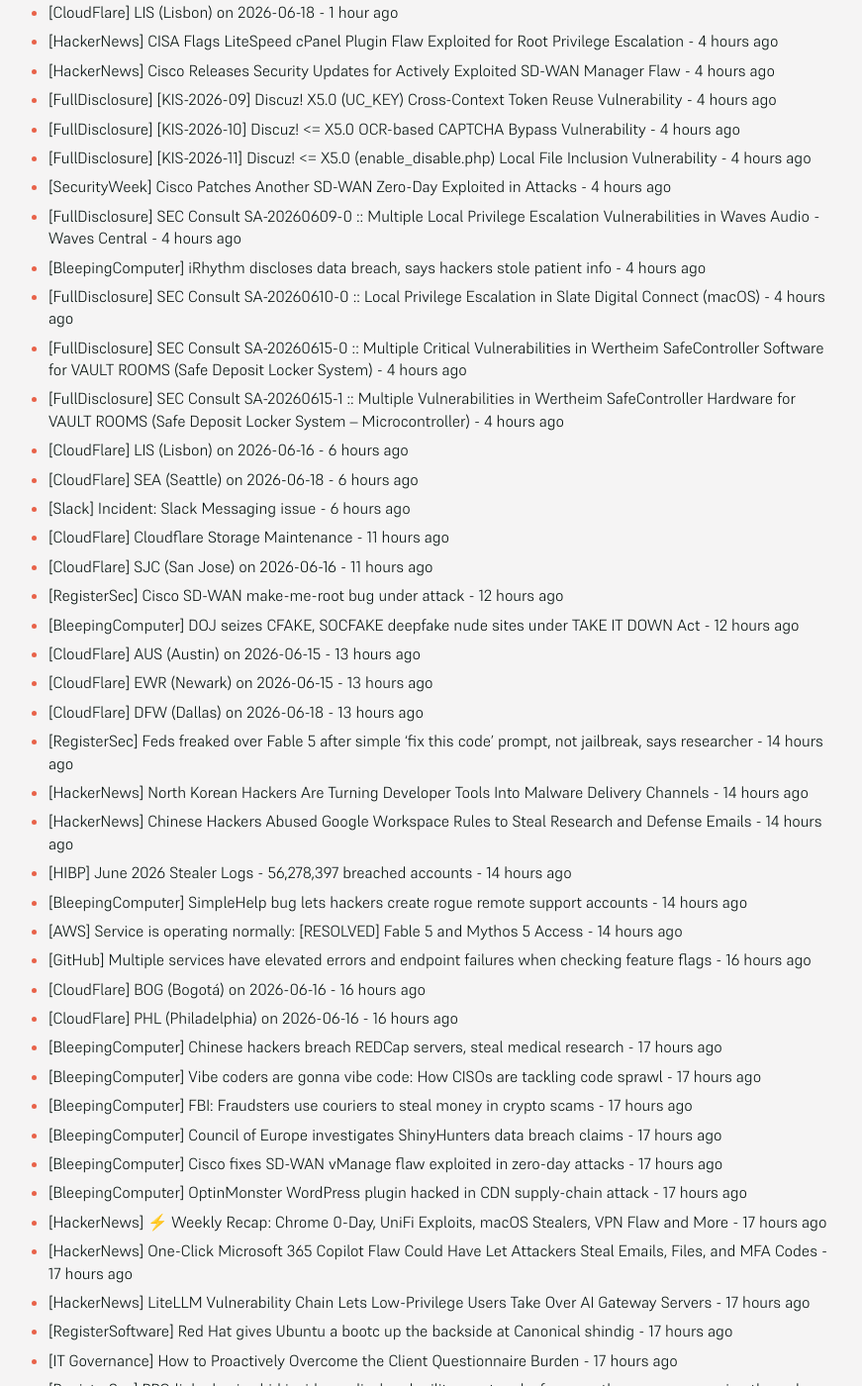
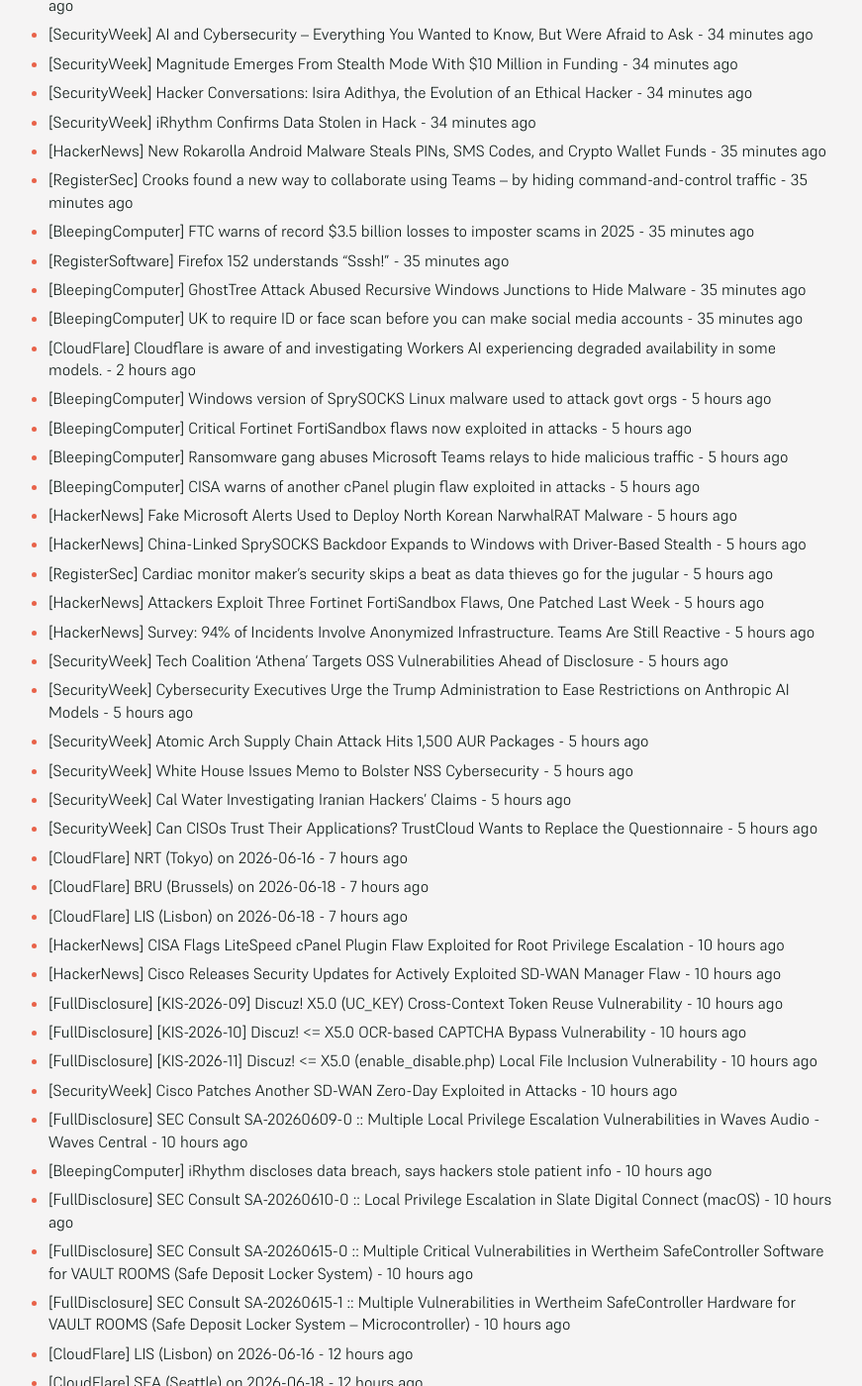
Before and after one commit to SecOpsNews/news, a Jekyll site: the page built from index.md, in a window 1280 px wide and 1400 px high, scrolled down 332 px. Shown: the whole window at 99% size, without its empty margins (215-1086 px from the left). Built offline with Jekyll 4.4.1, drawn with Linux system fonts in a browser that asks for light colours; some of the changed text lies outside the part shown.

Commit message:
New Feed

```diff
--- a/index.md
+++ b/index.md
@@ -9,82 +9,110 @@ description: Latest Updates
 
 <!-- SecOps start -->
 
-- [CloudFlare] NRT (Tokyo) on 2026-06-16 - 1 hour ago
-- [CloudFlare] BRU (Brussels) on 2026-06-18 - 1 hour ago
-- [CloudFlare] LIS (Lisbon) on 2026-06-18 - 1 hour ago
-- [HackerNews] CISA Flags LiteSpeed cPanel Plugin Flaw Exploited for Root Privilege Escalation - 4 hours ago
-- [HackerNews] Cisco Releases Security Updates for Actively Exploited SD-WAN Manager Flaw - 4 hours ago
-- [FullDisclosure] [KIS-2026-09] Discuz! X5.0 (UC_KEY) Cross-Context Token Reuse	Vulnerability - 4 hours ago
-- [FullDisclosure] [KIS-2026-10] Discuz! <= X5.0 OCR-based CAPTCHA Bypass	Vulnerability - 4 hours ago
-- [FullDisclosure] [KIS-2026-11] Discuz! <= X5.0 (enable_disable.php) Local File Inclusion Vulnerability - 4 hours ago
-- [SecurityWeek] Cisco Patches Another SD-WAN Zero-Day Exploited in Attacks - 4 hours ago
-- [FullDisclosure] SEC Consult SA-20260609-0 :: Multiple Local Privilege Escalation Vulnerabilities in Waves Audio - Waves Central - 4 hours ago
-- [BleepingComputer] iRhythm discloses data breach, says hackers stole patient info - 4 hours ago
-- [FullDisclosure] SEC Consult SA-20260610-0 :: Local Privilege Escalation in Slate Digital Connect (macOS) - 4 hours ago
-- [FullDisclosure] SEC Consult SA-20260615-0 :: Multiple Critical Vulnerabilities in Wertheim SafeController Software for VAULT ROOMS (Safe Deposit Locker System) - 4 hours ago
-- [FullDisclosure] SEC Consult SA-20260615-1 :: Multiple Vulnerabilities in Wertheim SafeController Hardware for VAULT ROOMS (Safe Deposit Locker System – Microcontroller) - 4 hours ago
-- [CloudFlare] LIS (Lisbon) on 2026-06-16 - 6 hours ago
-- [CloudFlare] SEA (Seattle) on 2026-06-18 - 6 hours ago
-- [Slack] Incident: Slack Messaging issue - 6 hours ago
-- [CloudFlare] Cloudflare Storage Maintenance - 11 hours ago
-- [CloudFlare] SJC (San Jose) on 2026-06-16 - 11 hours ago
-- [RegisterSec] Cisco SD-WAN make-me-root bug under attack - 12 hours ago
-- [BleepingComputer] DOJ seizes CFAKE, SOCFAKE deepfake nude sites under TAKE IT DOWN Act - 12 hours ago
-- [CloudFlare] AUS (Austin) on 2026-06-15 - 13 hours ago
-- [CloudFlare] EWR (Newark) on 2026-06-15 - 13 hours ago
-- [CloudFlare] DFW (Dallas) on 2026-06-18 - 13 hours ago
-- [RegisterSec] Feds freaked over Fable 5 after simple 'fix this code' prompt, not jailbreak, says researcher - 14 hours ago
-- [HackerNews] North Korean Hackers Are Turning Developer Tools Into Malware Delivery Channels - 14 hours ago
-- [HackerNews] Chinese Hackers Abused Google Workspace Rules to Steal Research and Defense Emails - 14 hours ago
-- [HIBP] June 2026 Stealer Logs - 56,278,397 breached accounts - 14 hours ago
-- [BleepingComputer] SimpleHelp bug lets hackers create rogue remote support accounts - 14 hours ago
-- [AWS] Service is operating normally: [RESOLVED] Fable 5 and Mythos 5 Access - 14 hours ago
-- [GitHub] Multiple services have elevated errors and endpoint failures when checking feature flags - 16 hours ago
-- [CloudFlare] BOG (Bogotá) on 2026-06-16 - 16 hours ago
-- [CloudFlare] PHL (Philadelphia) on 2026-06-16 - 16 hours ago
-- [BleepingComputer] Chinese hackers breach REDCap servers, steal medical research - 17 hours ago
-- [BleepingComputer] Vibe coders are gonna vibe code: How CISOs are tackling code sprawl - 17 hours ago
-- [BleepingComputer] FBI: Fraudsters use couriers to steal money in crypto scams - 17 hours ago
-- [BleepingComputer] Council of Europe investigates ShinyHunters data breach claims - 17 hours ago
-- [BleepingComputer] Cisco fixes SD-WAN vManage flaw exploited in zero-day attacks - 17 hours ago
-- [BleepingComputer] OptinMonster WordPress plugin hacked in CDN supply-chain attack - 17 hours ago
-- [HackerNews] ⚡ Weekly Recap: Chrome 0-Day, UniFi Exploits, macOS Stealers, VPN Flaw and More - 17 hours ago
-- [HackerNews] One-Click Microsoft 365 Copilot Flaw Could Have Let Attackers Steal Emails, Files, and MFA Codes - 17 hours ago
-- [HackerNews] LiteLLM Vulnerability Chain Lets Low-Privilege Users Take Over AI Gateway Servers - 17 hours ago
-- [RegisterSoftware] Red Hat gives Ubuntu a bootc up the backside at Canonical shindig - 17 hours ago
-- [IT Governance] How to Proactively Overcome the Client Questionnaire Burden - 17 hours ago
-- [RegisterSec] PRC-linked spies hid inside medical and military networks for more than a year, snooping through Gmail and stealing data - 17 hours ago
-- [RegisterSec] Microsoft site throwing warnings after someone forgot to renew cert - 17 hours ago
-- [RegisterSec] Feds snooze as US datacenter law set to lapse with no replacement in site - 17 hours ago
-- [RegisterSec] Council of Europe hacked in ShinyHunters' PeopleSoft heist - 17 hours ago
-- [SecurityWeek] Chinese Hackers Target Medical, Military, and AI Research in North America - 17 hours ago
-- [SecurityWeek] Ransomware Attack Shuts Down Mills of Australia’s Second-Largest Sugar Producer - 17 hours ago
-- [GitHub] Increased latency with webhooks - 19 hours ago
-- [RegisterSec] Arch Linux locks down AUR signups amid wave of malicious commits - 22 hours ago
-- [HackerNews] Popular WordPress Plugin Scripts Tampered to Plant Hidden Backdoors on Sites - 22 hours ago
-- [HackerNews] 152 Chrome Wallpaper Extensions with 105K Installs Linked to Adware and Fake Traffic - 22 hours ago
-- [HackerNews] The Onboarding Password Mistake That Creates Unnecessary Risk - 22 hours ago
-- [SecurityWeek] Maine Disables Data Breach Portal Due to Fake Submissions - 22 hours ago
-- [BleepingComputer] Webinar: How behavioral AI stops phishing and account takeovers - 22 hours ago
-- [SecurityWeek] FBI, Google Dismantle ‘Outsider Enterprise’ Phishing Service - 22 hours ago
-- [ScottHelme] The Instructure Canvas Breach (2026): How XSS in a Support Ticket Compromised 275 Million Students - 22 hours ago
-- [BleepingComputer] Infinite Campus data breach affects 137,000 school staff accounts - 22 hours ago
-- [GrahamCluley] Maine forced to take down data breach portal after fake notices filed with authorities - 22 hours ago
-- [SecurityWeek] ShinyHunters Claims Council of Europe Hack - 22 hours ago
-- [BleepingComputer] New attack turned Microsoft 365 Copilot into 1-click data theft tool - 22 hours ago
-- [SecurityWeek] French Government Messaging Platform Breached by Mysterious ‘Misere’ Hacker - 22 hours ago
-- [SecurityWeek] Ozempic Maker Novo Nordisk Says Hackers Breached IT Systems - 22 hours ago
-- [RegisterSoftware] Flatpak-NG sounds like bad news for systemd refuseniks - 22 hours ago
-- [SecurityWeek] Ukrainian Man Pleads Guilty in US to Conti Ransomware Charges - 22 hours ago
-- [SecurityWeek] NewCore Emerges From Stealth Mode With $66 Million in Funding - 22 hours ago
+- [SecurityWeek] Cybercrime Group Claims Novo Nordisk Hack - 34 minutes ago
+- [SecurityWeek] Endpoint Security Startup Ent Emerges From Stealth With $100 Million Seed Round - 34 minutes ago
+- [SecurityWeek] AI and Cybersecurity – Everything You Wanted to Know, But Were Afraid to Ask - 34 minutes ago
+- [SecurityWeek] Magnitude Emerges From Stealth Mode With $10 Million in Funding - 34 minutes ago
+- [SecurityWeek] Hacker Conversations: Isira Adithya, the Evolution of an Ethical Hacker - 34 minutes ago
+- [SecurityWeek] iRhythm Confirms Data Stolen in Hack - 34 minutes ago
+- [HackerNews] New Rokarolla Android Malware Steals PINs, SMS Codes, and Crypto Wallet Funds - 35 minutes ago
+- [RegisterSec] Crooks found a new way to collaborate using Teams – by hiding command-and-control traffic - 35 minutes ago
+- [BleepingComputer] FTC warns of record $3.5 billion losses to imposter scams in 2025 - 35 minutes ago
+- [RegisterSoftware] Firefox 152 understands “Sssh!” - 35 minutes ago
+- [BleepingComputer] GhostTree Attack Abused Recursive Windows Junctions to Hide Malware - 35 minutes ago
+- [BleepingComputer] UK to require ID or face scan before you can make social media accounts - 35 minutes ago
+- [CloudFlare] Cloudflare is aware of and investigating Workers AI experiencing degraded availability in some models. - 2 hours ago
+- [BleepingComputer] Windows version of SprySOCKS Linux malware used to attack govt orgs - 5 hours ago
+- [BleepingComputer] Critical Fortinet FortiSandbox flaws now exploited in attacks - 5 hours ago
+- [BleepingComputer] Ransomware gang abuses Microsoft Teams relays to hide malicious traffic - 5 hours ago
+- [BleepingComputer] CISA warns of another cPanel plugin flaw exploited in attacks - 5 hours ago
+- [HackerNews] Fake Microsoft Alerts Used to Deploy North Korean NarwhalRAT Malware - 5 hours ago
+- [HackerNews] China-Linked SprySOCKS Backdoor Expands to Windows with Driver-Based Stealth - 5 hours ago
+- [RegisterSec] Cardiac monitor maker's security skips a beat as data thieves go for the jugular - 5 hours ago
+- [HackerNews] Attackers Exploit Three Fortinet FortiSandbox Flaws, One Patched Last Week - 5 hours ago
+- [HackerNews] Survey: 94% of Incidents Involve Anonymized Infrastructure. Teams Are Still Reactive - 5 hours ago
+- [SecurityWeek] Tech Coalition ‘Athena’ Targets OSS Vulnerabilities Ahead of Disclosure - 5 hours ago
+- [SecurityWeek] Cybersecurity Executives Urge the Trump Administration to Ease Restrictions on Anthropic AI Models - 5 hours ago
+- [SecurityWeek] Atomic Arch Supply Chain Attack Hits 1,500 AUR Packages - 5 hours ago
+- [SecurityWeek] White House Issues Memo to Bolster NSS Cybersecurity - 5 hours ago
+- [SecurityWeek] Cal Water Investigating Iranian Hackers’ Claims - 5 hours ago
+- [SecurityWeek] Can CISOs Trust Their Applications? TrustCloud Wants to Replace the Questionnaire - 5 hours ago
+- [CloudFlare] NRT (Tokyo) on 2026-06-16 - 7 hours ago
+- [CloudFlare] BRU (Brussels) on 2026-06-18 - 7 hours ago
+- [CloudFlare] LIS (Lisbon) on 2026-06-18 - 7 hours ago
+- [HackerNews] CISA Flags LiteSpeed cPanel Plugin Flaw Exploited for Root Privilege Escalation - 10 hours ago
+- [HackerNews] Cisco Releases Security Updates for Actively Exploited SD-WAN Manager Flaw - 10 hours ago
+- [FullDisclosure] [KIS-2026-09] Discuz! X5.0 (UC_KEY) Cross-Context Token Reuse	Vulnerability - 10 hours ago
+- [FullDisclosure] [KIS-2026-10] Discuz! <= X5.0 OCR-based CAPTCHA Bypass	Vulnerability - 10 hours ago
+- [FullDisclosure] [KIS-2026-11] Discuz! <= X5.0 (enable_disable.php) Local File Inclusion Vulnerability - 10 hours ago
+- [SecurityWeek] Cisco Patches Another SD-WAN Zero-Day Exploited in Attacks - 10 hours ago
+- [FullDisclosure] SEC Consult SA-20260609-0 :: Multiple Local Privilege Escalation Vulnerabilities in Waves Audio - Waves Central - 10 hours ago
+- [BleepingComputer] iRhythm discloses data breach, says hackers stole patient info - 10 hours ago
+- [FullDisclosure] SEC Consult SA-20260610-0 :: Local Privilege Escalation in Slate Digital Connect (macOS) - 10 hours ago
+- [FullDisclosure] SEC Consult SA-20260615-0 :: Multiple Critical Vulnerabilities in Wertheim SafeController Software for VAULT ROOMS (Safe Deposit Locker System) - 10 hours ago
+- [FullDisclosure] SEC Consult SA-20260615-1 :: Multiple Vulnerabilities in Wertheim SafeController Hardware for VAULT ROOMS (Safe Deposit Locker System – Microcontroller) - 10 hours ago
+- [CloudFlare] LIS (Lisbon) on 2026-06-16 - 12 hours ago
+- [CloudFlare] SEA (Seattle) on 2026-06-18 - 12 hours ago
+- [Slack] Incident: Slack Messaging issue - 12 hours ago
+- [CloudFlare] Cloudflare Storage Maintenance - 18 hours ago
+- [CloudFlare] SJC (San Jose) on 2026-06-16 - 18 hours ago
+- [RegisterSec] Cisco SD-WAN make-me-root bug under attack - 19 hours ago
+- [BleepingComputer] DOJ seizes CFAKE, SOCFAKE deepfake nude sites under TAKE IT DOWN Act - 19 hours ago
+- [CloudFlare] AUS (Austin) on 2026-06-15 - 20 hours ago
+- [CloudFlare] EWR (Newark) on 2026-06-15 - 20 hours ago
+- [CloudFlare] DFW (Dallas) on 2026-06-18 - 20 hours ago
+- [RegisterSec] Feds freaked over Fable 5 after simple 'fix this code' prompt, not jailbreak, says researcher - 20 hours ago
+- [HackerNews] North Korean Hackers Are Turning Developer Tools Into Malware Delivery Channels - 20 hours ago
+- [HackerNews] Chinese Hackers Abused Google Workspace Rules to Steal Research and Defense Emails - 20 hours ago
+- [HIBP] June 2026 Stealer Logs - 56,278,397 breached accounts - 20 hours ago
+- [BleepingComputer] SimpleHelp bug lets hackers create rogue remote support accounts - 20 hours ago
+- [AWS] Service is operating normally: [RESOLVED] Fable 5 and Mythos 5 Access - 21 hours ago
+- [GitHub] Multiple services have elevated errors and endpoint failures when checking feature flags - 22 hours ago
+- [CloudFlare] BOG (Bogotá) on 2026-06-16 - 22 hours ago
+- [CloudFlare] PHL (Philadelphia) on 2026-06-16 - 22 hours ago
+- [BleepingComputer] Chinese hackers breach REDCap servers, steal medical research - 1 day ago
+- [BleepingComputer] Vibe coders are gonna vibe code: How CISOs are tackling code sprawl - 1 day ago
+- [BleepingComputer] FBI: Fraudsters use couriers to steal money in crypto scams - 1 day ago
+- [BleepingComputer] Council of Europe investigates ShinyHunters data breach claims - 1 day ago
+- [BleepingComputer] Cisco fixes SD-WAN vManage flaw exploited in zero-day attacks - 1 day ago
+- [BleepingComputer] OptinMonster WordPress plugin hacked in CDN supply-chain attack - 1 day ago
+- [HackerNews] ⚡ Weekly Recap: Chrome 0-Day, UniFi Exploits, macOS Stealers, VPN Flaw and More - 1 day ago
+- [HackerNews] One-Click Microsoft 365 Copilot Flaw Could Have Let Attackers Steal Emails, Files, and MFA Codes - 1 day ago
+- [HackerNews] LiteLLM Vulnerability Chain Lets Low-Privilege Users Take Over AI Gateway Servers - 1 day ago
+- [RegisterSoftware] Red Hat gives Ubuntu a bootc up the backside at Canonical shindig - 1 day ago
+- [IT Governance] How to Proactively Overcome the Client Questionnaire Burden - 1 day ago
+- [RegisterSec] PRC-linked spies hid inside medical and military networks for more than a year, snooping through Gmail and stealing data - 1 day ago
+- [RegisterSec] Microsoft site throwing warnings after someone forgot to renew cert - 1 day ago
+- [RegisterSec] Feds snooze as US datacenter law set to lapse with no replacement in site - 1 day ago
+- [RegisterSec] Council of Europe hacked in ShinyHunters' PeopleSoft heist - 1 day ago
+- [SecurityWeek] Chinese Hackers Target Medical, Military, and AI Research in North America - 1 day ago
+- [SecurityWeek] Ransomware Attack Shuts Down Mills of Australia’s Second-Largest Sugar Producer - 1 day ago
+- [GitHub] Increased latency with webhooks - 1 day ago
+- [RegisterSec] Arch Linux locks down AUR signups amid wave of malicious commits - 1 day ago
+- [HackerNews] Popular WordPress Plugin Scripts Tampered to Plant Hidden Backdoors on Sites - 1 day ago
+- [HackerNews] 152 Chrome Wallpaper Extensions with 105K Installs Linked to Adware and Fake Traffic - 1 day ago
+- [HackerNews] The Onboarding Password Mistake That Creates Unnecessary Risk - 1 day ago
+- [SecurityWeek] Maine Disables Data Breach Portal Due to Fake Submissions - 1 day ago
+- [BleepingComputer] Webinar: How behavioral AI stops phishing and account takeovers - 1 day ago
+- [SecurityWeek] FBI, Google Dismantle ‘Outsider Enterprise’ Phishing Service - 1 day ago
+- [ScottHelme] The Instructure Canvas Breach (2026): How XSS in a Support Ticket Compromised 275 Million Students - 1 day ago
+- [BleepingComputer] Infinite Campus data breach affects 137,000 school staff accounts - 1 day ago
+- [GrahamCluley] Maine forced to take down data breach portal after fake notices filed with authorities - 1 day ago
+- [SecurityWeek] ShinyHunters Claims Council of Europe Hack - 1 day ago
+- [BleepingComputer] New attack turned Microsoft 365 Copilot into 1-click data theft tool - 1 day ago
+- [SecurityWeek] French Government Messaging Platform Breached by Mysterious ‘Misere’ Hacker - 1 day ago
+- [SecurityWeek] Ozempic Maker Novo Nordisk Says Hackers Breached IT Systems - 1 day ago
+- [RegisterSoftware] Flatpak-NG sounds like bad news for systemd refuseniks - 1 day ago
+- [SecurityWeek] Ukrainian Man Pleads Guilty in US to Conti Ransomware Charges - 1 day ago
+- [SecurityWeek] NewCore Emerges From Stealth Mode With $66 Million in Funding - 1 day ago
 - [TroyHunt] Weekly Update 508 - 1 day ago
 - [HackerNews] Palo Alto Warns of Active Exploitation of PAN-OS GlobalProtect VPN Flaw - 1 day ago
 - [HackerNews] Sniper Dz Scams Target MENA Users via Fake Facebook Offers and Browser Alerts - 1 day ago
 - [HIBP] Infinite Campus - 137,123 breached accounts - 1 day ago
 - [HIBP] Berkadia - 305,216 breached accounts - 1 day ago
 - [CloudFlare] LHR (London) on 2026-06-15 - 1 day ago
-- [BleepingComputer] FBI disrupts massive AI-powered phishing service using a million URLs - 1 day ago
-- [RegisterSec] AI is code – and can't be prompted into being smarter - 1 day ago
+- [BleepingComputer] FBI disrupts massive AI-powered phishing service using a million URLs - 2 days ago
+- [RegisterSec] AI is code – and can't be prompted into being smarter - 2 days ago
 
 
 <!-- SecOps end -->
```
